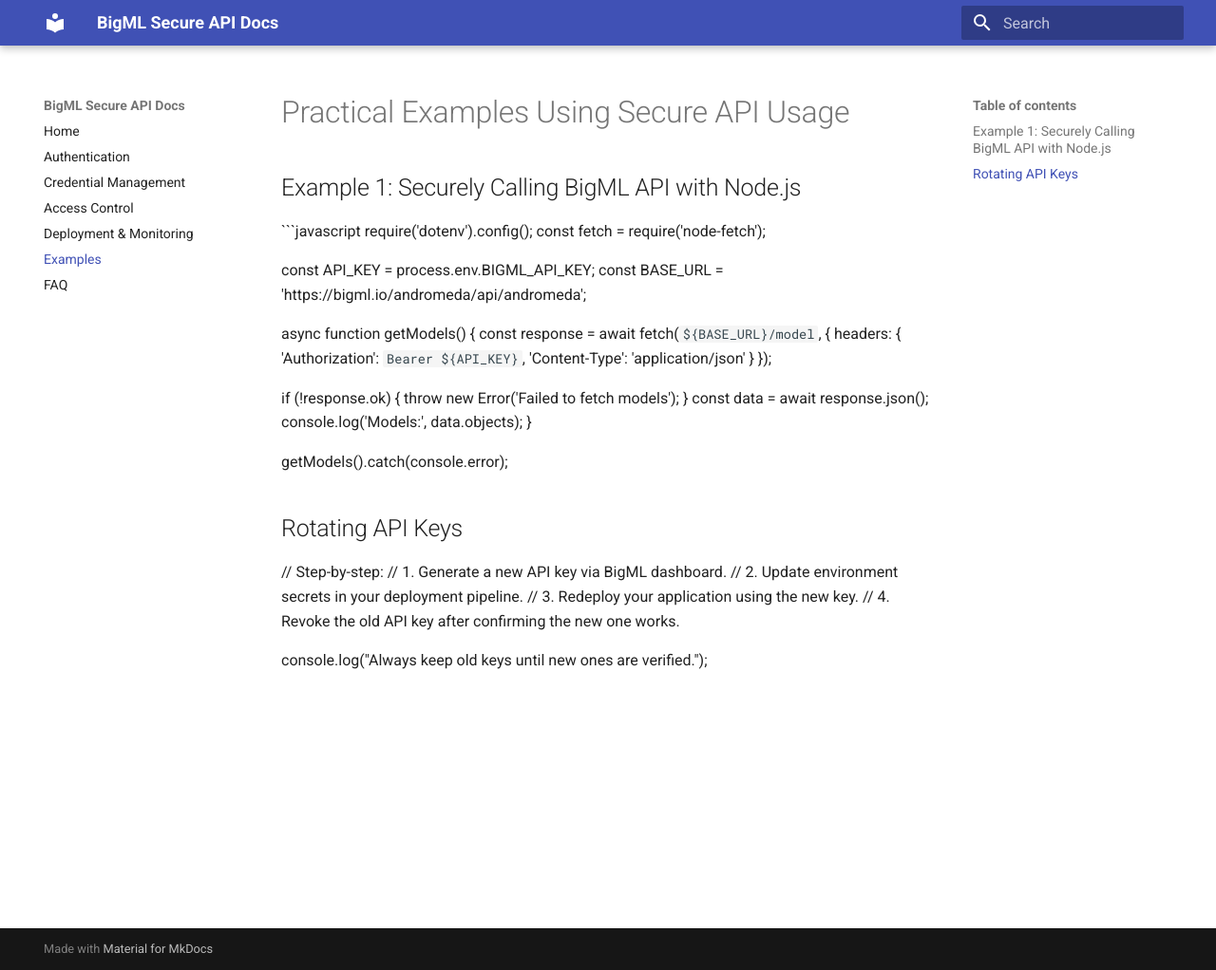
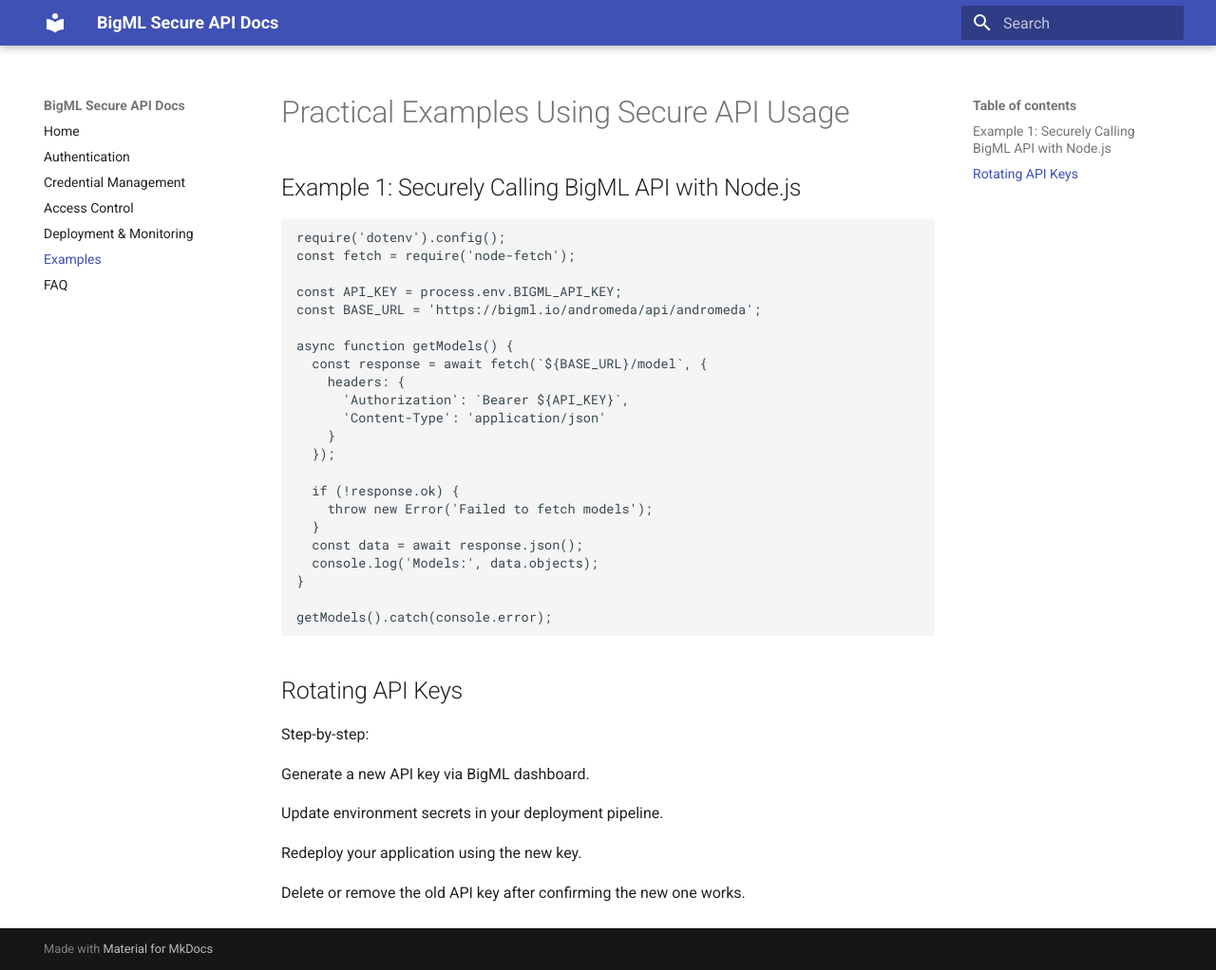
Before and after one commit to maadfa/bigml-secure-api-docs, an MkDocs documentation site: the page built from docs/examples.md, in a window 1280 px wide and 1022 px high. Shown: the whole window at 95% size. Built offline with MkDocs 1.6.1 and Material for MkDocs 9.7.7, drawn with Linux system fonts in a browser that asks for light colours.

Commit message:
Initial commit

````diff
--- a/docs/examples.md
+++ b/docs/examples.md
@@ -25,13 +25,16 @@
 }
 
 getModels().catch(console.error);
+```
 
 ## Rotating API Keys
 
-// Step-by-step:
-// 1. Generate a new API key via BigML dashboard.
-// 2. Update environment secrets in your deployment pipeline.
-// 3. Redeploy your application using the new key.
-// 4. Revoke the old API key after confirming the new one works.
+ Step-by-step:
 
-console.log("Always keep old keys until new ones are verified.");
+  Generate a new API key via BigML dashboard.
+
+  Update environment secrets in your deployment pipeline.
+
+  Redeploy your application using the new key.
+
+  Delete or remove the old API key after confirming the new one works.
--- a/mkdocs.yml
+++ b/mkdocs.yml
@@ -1,6 +1,12 @@
 site_name: BigML Secure API Docs
 theme:
   name: material
+markdown_extensions:
+  - pymdownx.copybutton:
+      copy_button_selector: "div.highlight pre"
+      tooltip_text: "Copy to clipboard"
+      tooltip_duration: 1000
+
 
 nav:
   - Home: index.md
````
Also changed, not shown: docs/access-control.md (+1 -4 lines), docs/credential-management.md (+2 -6 lines), docs/deployment-monitoring.md (+6 -3 lines), docs/faq.md (+3 -3 lines).
